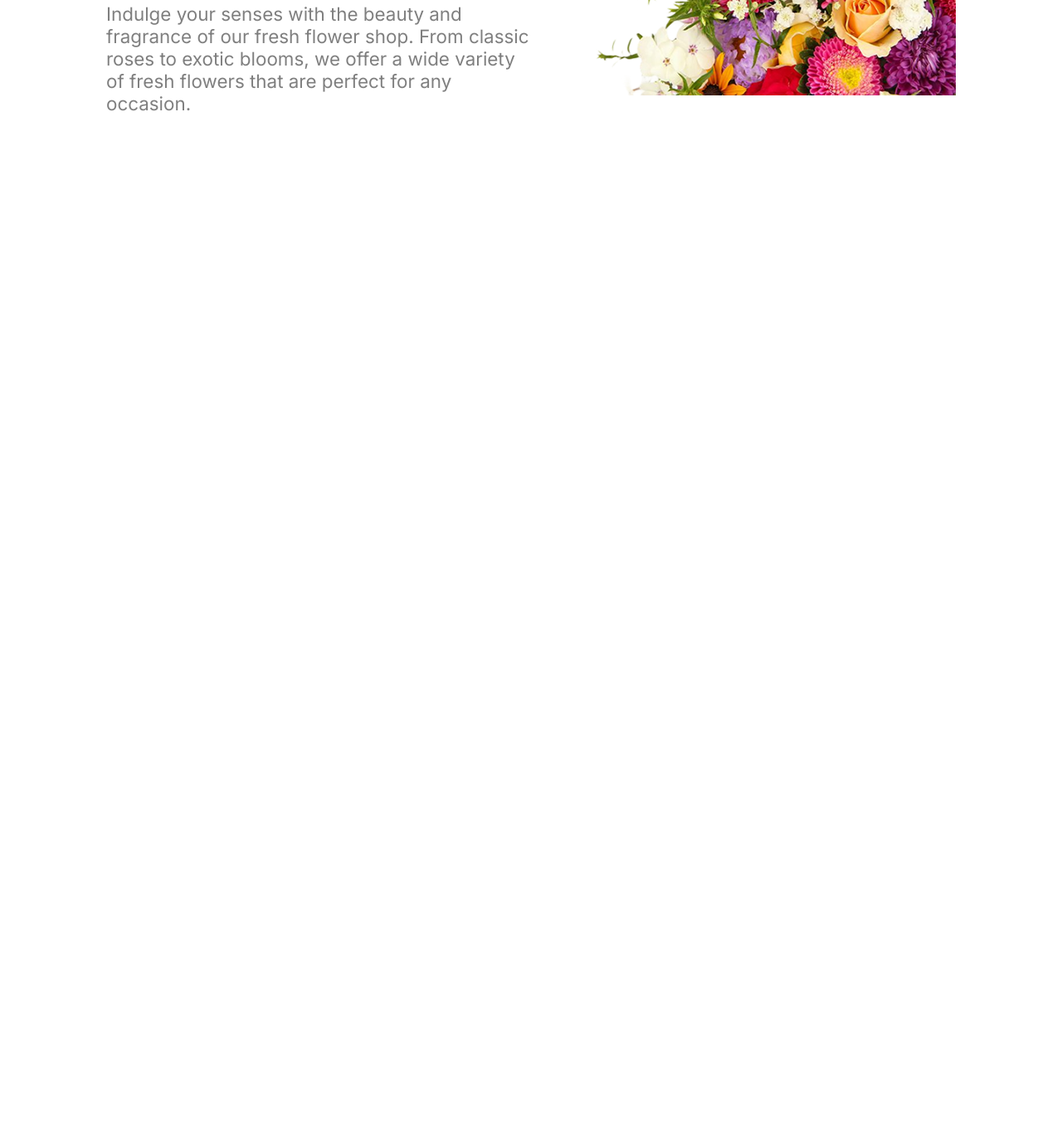
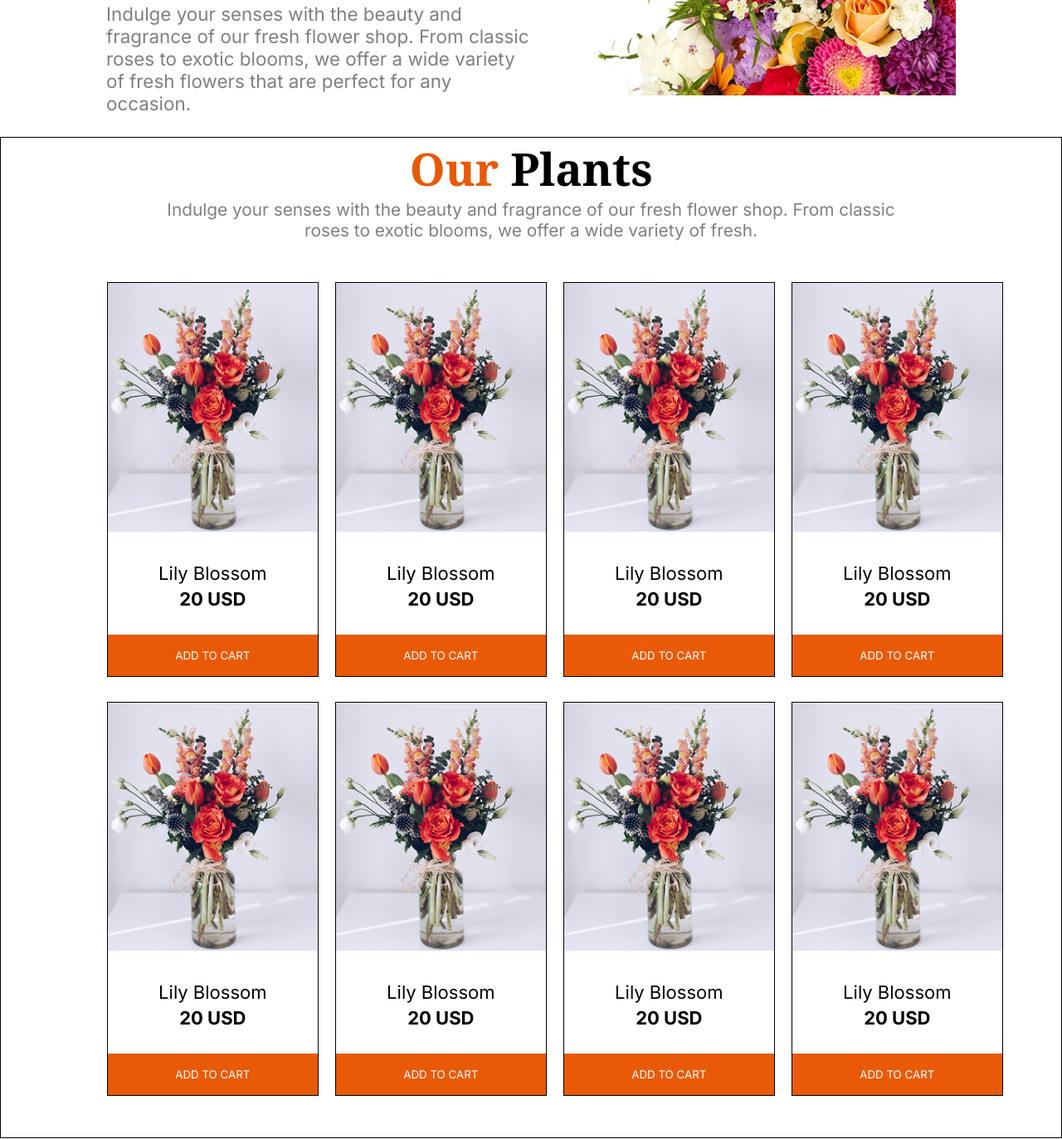
Before and after one commit to Minhajur-stuck/A2, a plain HTML site: page index.html in a window 1280 px wide. Shown: the part 505-1878 px from the top of the page at 83% size. Before the commit the page ends 800 px from the top, so only its background shows below. Drawn offline with Linux system fonts and the light colour scheme.

Commit message:
Adding Cart section

```diff
--- a/index.html
+++ b/index.html
@@ -34,5 +34,77 @@
       </div>
     </section>
   </header>
+  <section class="cart-section">
+    <div class="cart-text">
+      <h1 class="noto-serif"><span class="orange-color">Our</span> Plants</h1>
+      <p class="inter">Indulge your senses with the beauty and fragrance of our fresh flower shop. From classic roses to exotic blooms, we offer a wide variety of fresh.</p>
+    </div>
+    <div class="add-to-cart-div">
+      <div class="cart">
+        <img src="./assets/sample-flower-image.png" alt="">
+        <div class="margin-tb">
+          <p class="inter size">Lily Blossom</p>
+          <p class="inter bold">20 USD</p>
+        </div>
+        <button class="inter cart-btn">ADD TO CART</button>
+      </div>
+      <div class="cart">
+        <img src="./assets/sample-flower-image.png" alt="">
+        <div class="margin-tb">
+          <p class="inter size">Lily Blossom</p>
+          <p class="inter bold">20 USD</p>
+        </div>
+        <button class="inter cart-btn">ADD TO CART</button>
+      </div>
+      <div class="cart">
+        <img src="./assets/sample-flower-image.png" alt="">
+        <div class="margin-tb">
+          <p class="inter size">Lily Blossom</p>
+          <p class="inter bold">20 USD</p>
+        </div>
+        <button class="inter cart-btn">ADD TO CART</button>
+      </div>
+      <div class="cart">
+        <img src="./assets/sample-flower-image.png" alt="">
+        <div class="margin-tb">
+          <p class="inter size">Lily Blossom</p>
+          <p class="inter bold">20 USD</p>
+        </div>
+        <button class="inter cart-btn">ADD TO CART</button>
+      </div>
+      <div class="cart">
+        <img src="./assets/sample-flower-image.png" alt="">
+        <div class="margin-tb">
+          <p class="inter size">Lily Blossom</p>
+          <p class="inter bold">20 USD</p>
+        </div>
+        <button class="inter cart-btn">ADD TO CART</button>
+      </div>
+      <div class="cart">
+        <img src="./assets/sample-flower-image.png" alt="">
+        <div class="margin-tb">
+          <p class="inter size">Lily Blossom</p>
+          <p class="inter bold">20 USD</p>
+        </div>
+        <button class="inter cart-btn">ADD TO CART</button>
+      </div>
+      <div class="cart">
+        <img src="./assets/sample-flower-image.png" alt="">
+        <div class="margin-tb">
+          <p class="inter size">Lily Blossom</p>
+          <p class="inter bold">20 USD</p>
+        </div>
+        <button class="inter cart-btn">ADD TO CART</button>
+      </div>
+      <div class="cart">
+        <img src="./assets/sample-flower-image.png" alt="">
+        <div class="margin-tb">
+          <p class="inter size">Lily Blossom</p>
+          <p class="inter bold">20 USD</p>
+        </div>
+        <button class="inter cart-btn">ADD TO CART</button>
+      </div>
+    </div>
+  </section>
 </body>
 </html>
--- a/style.css
+++ b/style.css
@@ -4,6 +4,29 @@
 }
 .inter{
   font-family:"Inter", sans-serif;;
+}
+.orange-color{
+  color: #E95A08;
+}
+.bold{
+  font-weight: bold;
+  font-size: 22px;
+}
+.size{
+  font-size: 22px;
+  margin-bottom: 5px;
+}
+
+.cart-btn{
+  width: 100%;
+  height: 50px;
+  color: white;
+  background-color: #E95A08;
+  border: none;
+  cursor: pointer;
+}
+.margin-tb{
+  margin: 30px 0px;
 }
 
 *{
@@ -74,8 +97,40 @@ li div{
   height: 100%;
 }
 
+/* cart section */
+.cart-section{
+  width: 100%;
+  height: auto;
+  border: 1px solid;
+  margin: 46px auto;
+}
+.cart-text {
+  text-align: center;
+}
+.cart-text h1{
+  font-size: 3.4rem;
+}
+.cart-text p{
+  font-size: 1.3rem;
+  color: rgba(0, 0, 0, 0.5);
+  padding: 0px 200px;
+}
+.add-to-cart-div{
+  width: 80%;
+  margin: 50px auto;
+  display: grid;
+  grid-template-columns: repeat(4, 255px);
+  column-gap: 20px;
+  row-gap: 30px;
 
-
+}
+.cart{
+  border: 1px solid;
+  text-align: center;
+}
+.cart img{
+  width: 100%;
+}
 
 
 
```
